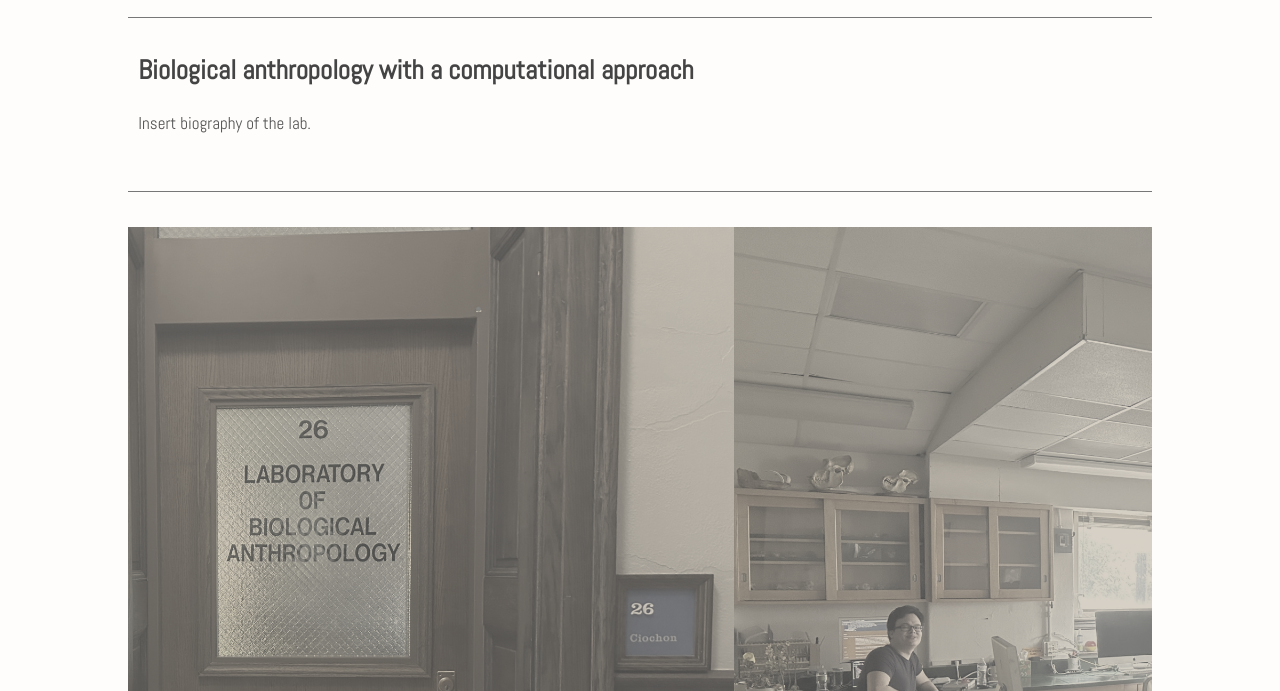
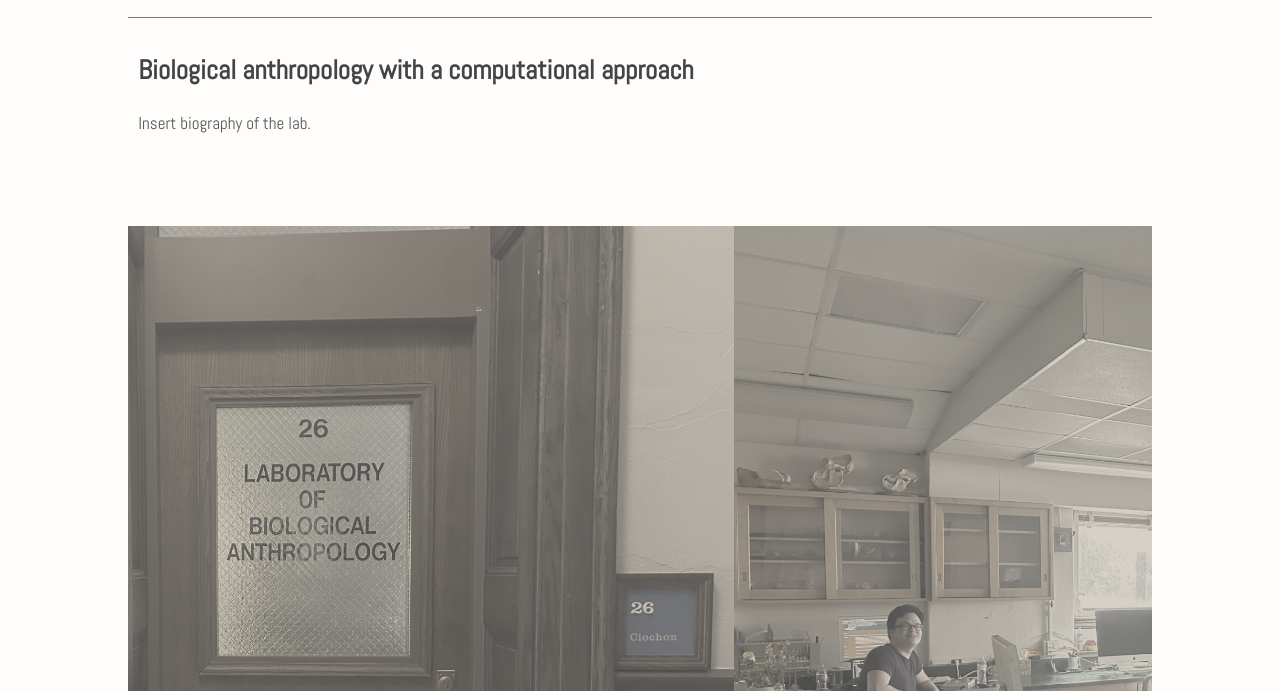
Before and after one commit to evolutionaryanthropologylab/evolutionaryanthropologylab.github.io, a plain HTML site: page index.html in a window 1280 px wide. Shown: the part 109-800 px from the top of the page. Drawn offline with Linux system fonts and the light colour scheme.

Commit message:
retrying index

```diff
--- a/index.html
+++ b/index.html
@@ -32,6 +32,7 @@
 <h1>Evolutionary Anthropology Lab at University of Iowa</h1>
 </div>
 
+
 <div class="section">
 <div class="pageitem">
 <div class="col">
@@ -41,7 +42,7 @@
 </div>
 </div>
 
-<div class="section">
+<div class="section2">
 <div class="pageitem">
 <div id="slider">
 <figure>
```
